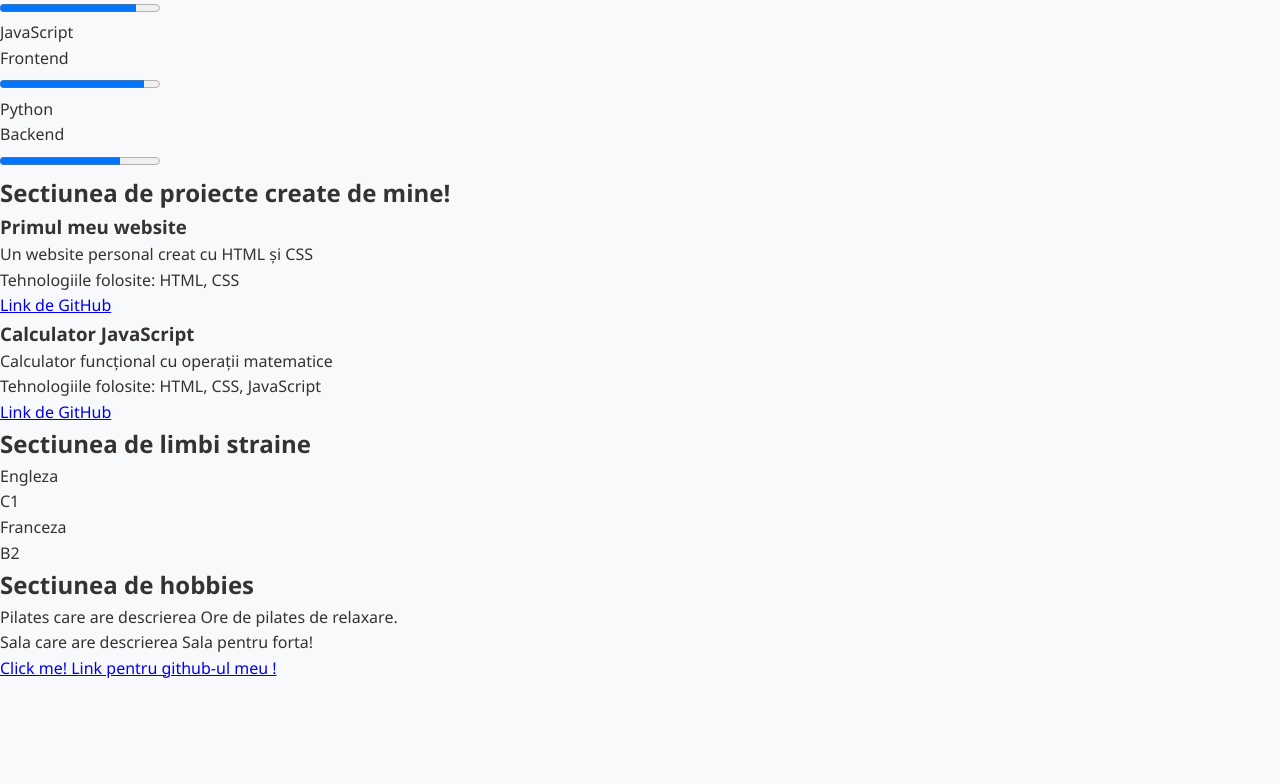
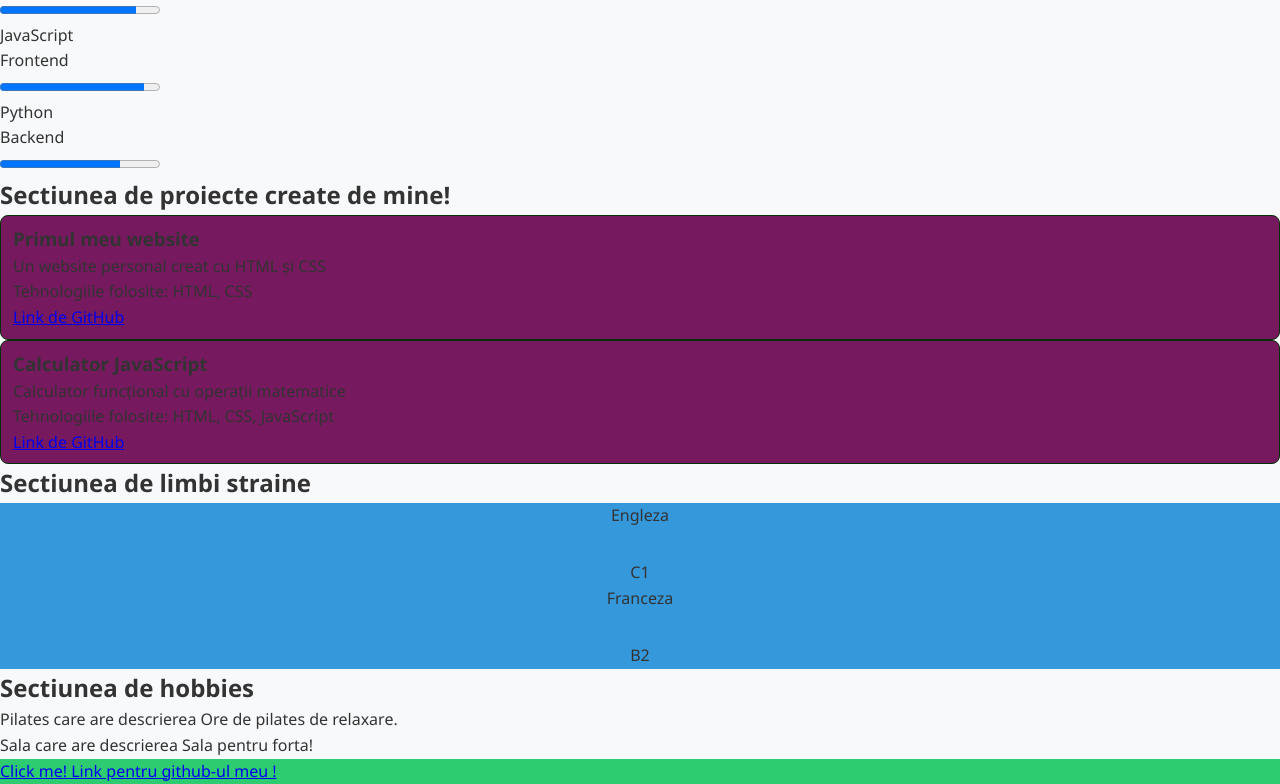
Before and after one commit to VerdesAlex/web-portfolio-2025, a plain HTML site: page students/iacob-maria-victoria/index.html in a window 1280 px wide. Shown: the part 885-1669 px from the top of the page. Before the commit the page ends 1566 px from the top, so only its background shows below. Drawn offline with Linux system fonts and the light colour scheme.

Commit message:
Style with css

```diff
--- a/students/iacob-maria-victoria/styles.css
+++ b/students/iacob-maria-victoria/styles.css
@@ -1,6 +1,8 @@
 :root {
   --primary-color: #3498db;
   --secondary-color: #2ecc71;
+  --card-primary-color: #76195f;
+  --link-color: #e5e7eb;
   --text-color: #333;
   --bg-color: #f8f9fa;
 }
@@ -12,7 +14,7 @@
 }
 
 body {
-  font-family: 'Segoe UI', Tahoma, Geneva, Verdana, sans-serif;
+  font-family: "Segoe UI", Tahoma, Geneva, Verdana, sans-serif;
   color: var(--text-color);
   background-color: var(--bg-color);
   line-height: 1.6;
@@ -21,7 +23,11 @@ body {
 .hero {
   text-align: center;
   padding: 3rem 1rem;
-  background: linear-gradient(135deg, var(--primary-color), var(--secondary-color));
+  background: linear-gradient(
+    135deg,
+    var(--primary-color),
+    var(--secondary-color)
+  );
   color: white;
 }
 
@@ -30,5 +36,34 @@ body {
   height: 200px;
   border-radius: 50%;
   border: 5px solid white;
-  box-shadow: 0 4px 8px rgba(0,0,0,0.2);
+  box-shadow: 0 4px 8px rgba(0, 0, 0, 0.2);
 }
+
+.inline-custom {
+  display: flex;
+  align-items: center;
+  row-gap: 2rem;
+  column-gap: 1rem;
+  background-color: var(--primary-color);
+}
+
+.card {
+  background-color: var(--card-primary-color);
+  border: 1px solid #033208;
+  border-radius: 8px;
+  padding: 8px 12px;
+}
+
+.footer {
+  background-color: var(--secondary-color);
+}
+
+.footer a:hover { color: var(--border-color); }
+
+@media (min-width: 480px) {
+  .hero { font-size: 1.05rem; }
+  .inline-custom {
+    flex-direction: column;
+    column-gap: 1rem;
+  }
+}
```
